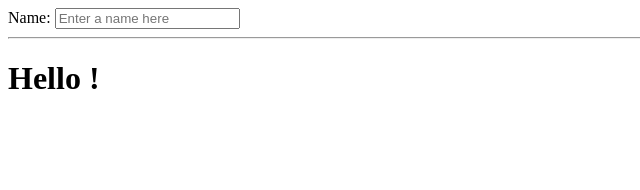
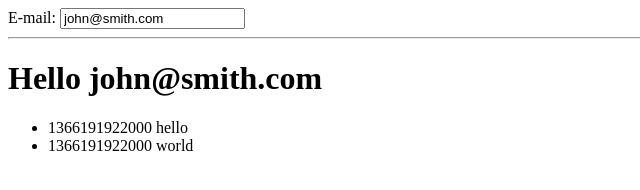
Before and after one commit to sathishkumarb/nexus, a website: page app/index.html in a window 1280 px wide. Shown: the whole page, without its empty margins (0-640 px from the left). Drawn offline with Linux system fonts and the light colour scheme.

Commit message:
exercise #4, part 1

```diff
--- a/app/index.html
+++ b/app/index.html
@@ -2,13 +2,18 @@
 <html ng-app>
 <head>
   <script src="./js/angular.js"></script>
+  <script src="./js/app.js"></script>
 </head>
 <body>
-<div>
-  <label>Name:</label>
-  <input type="text" ng-model="yourName" placeholder="Enter a name here">
+<div ng-controller="MessagesCtrl">
+  <label>E-mail:</label>
+  <input type="text" ng-model="email" placeholder="Enter an email here">
   <hr>
-  <h1>Hello {{yourName}}!</h1>
+  <h1>Hello <span ng-bind="email"></span></h1>
+  <span ng-show="verify()">Error</span>
+  <ul ng-cloak>
+    <li ng-repeat="message in messages">{{message.time}} {{message.text}}</li>
+  </ul>
 </div>
 </body>
 </html>
--- /dev/null
+++ b/app/js/app.js
@@ -0,0 +1,10 @@
+function MessagesCtrl($scope) {
+  $scope.email = "john@smith.com";
+  $scope.messages = [
+    {time: Date.now(), text: "hello"},
+    {time: Date.now(), text: "world"}
+  ];
+  $scope.verify = function() {
+    return $scope.email.indexOf('@') == -1;
+  }
+}
```
